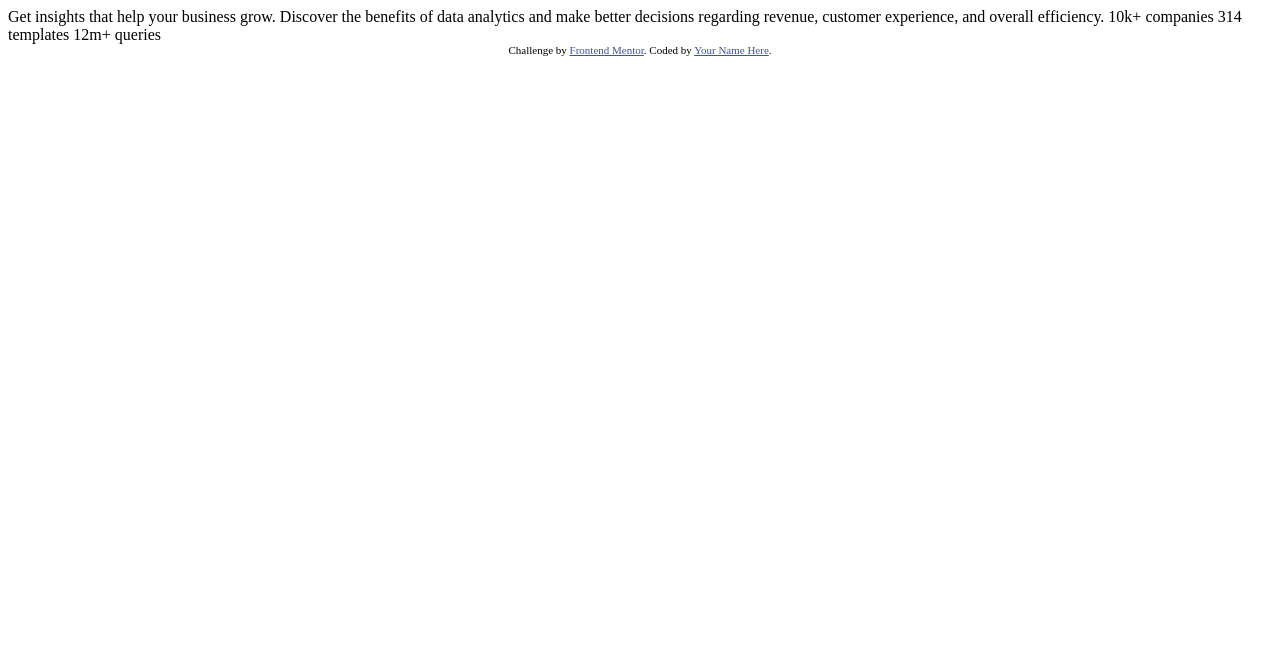
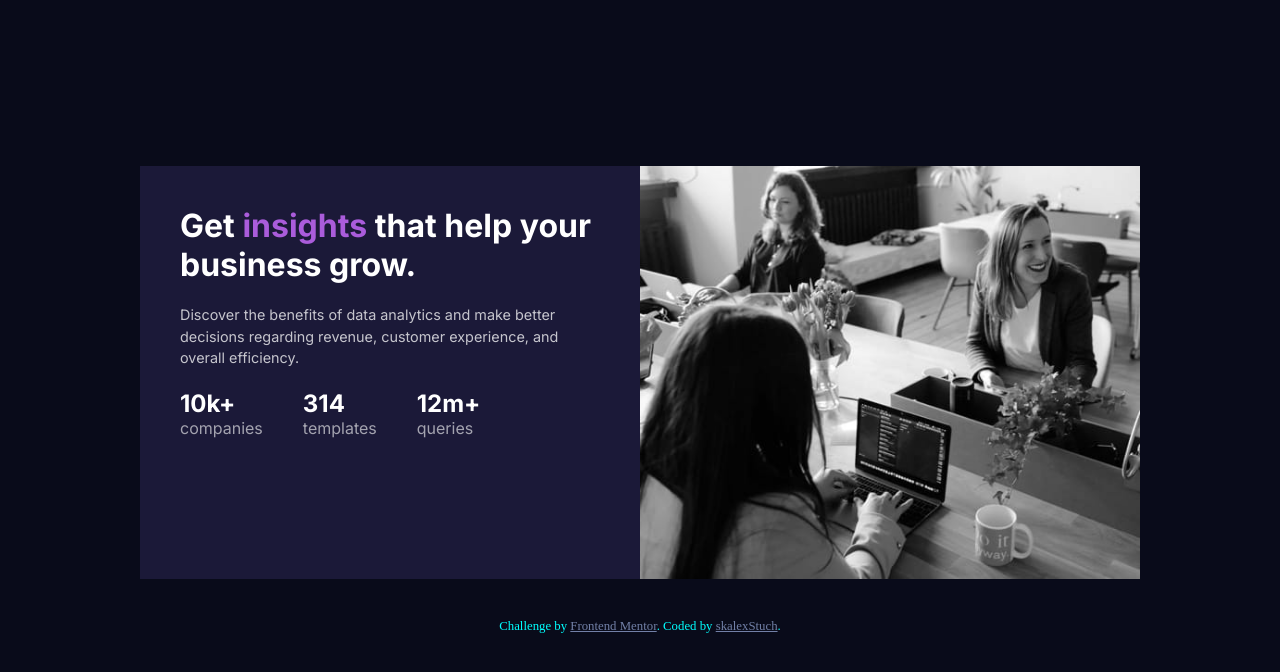
Before and after one commit to mussino/statsPreviewCard, a plain HTML site: page index.html in a window 1280 px wide. Drawn offline with Linux system fonts and the light colour scheme.

Commit message:
finished desktop view

```diff
--- a/index.html
+++ b/index.html
@@ -2,32 +2,48 @@
 <html lang="en">
 <head>
   <meta charset="UTF-8">
-  <meta name="viewport" content="width=device-width, initial-scale=1.0"> <!-- displays site properly based on user's device -->
+  <meta name="viewport" content="width=device-width, initial-scale=1.0">
 
   <link rel="icon" type="image/png" sizes="32x32" href="./images/favicon-32x32.png">
-
+  <link rel="stylesheet" href="./style.css">
+  <link rel="stylesheet" href="./media.css">
   <title>Frontend Mentor | Stats preview card component</title>
 
-  <!-- Feel free to remove these styles or customise in your own stylesheet 👍 -->
-  <style>
-    .attribution { font-size: 11px; text-align: center; }
-    .attribution a { color: hsl(228, 45%, 44%); }
-  </style>
 </head>
 <body>
+  <main>
+    <section class="center">
+      <h1>Get <span class="insights">insights</span> that help your business grow.</h1>
 
-  Get insights that help your business grow.
+      <p class="description">Discover the benefits of data analytics and make better decisions regarding revenue, customer
+      experience, and overall efficiency.</p>
 
-  Discover the benefits of data analytics and make better decisions regarding revenue, customer
-  experience, and overall efficiency.
 
-  10k+ companies
-  314 templates
-  12m+ queries
 
+      <div class="stats">
+        <div class="stats-left">
+          <h2>10k+</h2>
+          <p>companies</p>
+        </div>
+
+        <div class="stats-center">
+          <h2>314</h2>
+          <p>templates</p>
+        </div>
+
+        <div class="stats-right">
+          <h2>12m+</h2>
+          <p>queries</p>
+        </div>
+      </div>
+    </section>
+
+    <img class="image" src="./images/image-header-desktop.jpg" alt="">
+
+</main>
   <div class="attribution">
     Challenge by <a href="https://www.frontendmentor.io?ref=challenge" target="_blank">Frontend Mentor</a>.
-    Coded by <a href="#">Your Name Here</a>.
+    Coded by <a href="#">skalexStuch</a>.
   </div>
 </body>
 </html>
--- /dev/null
+++ b/style.css
@@ -0,0 +1,86 @@
+@import url('https://fonts.googleapis.com/css2?family=Inter:wght@400;700&family=Lexend+Deca&display=swap');
+
+/*
+font-family: 'Inter', sans-serif;
+font-family: 'Lexend Deca', sans-serif;
+*/
+
+* {
+    box-sizing: border-box;
+    margin: 0;
+    padding: 0;
+}
+body {
+    min-height: 100vh;
+    overflow: hidden;
+    display: flex;
+    flex-direction: column;
+    justify-content: center;
+    align-items: center;
+    background-color: hsl(233, 47%, 7%);
+}
+main {
+    max-width: 1000px;
+    min-height: 400px;
+    background-color: hsl(244, 38%, 16%);
+    display: flex;
+    margin-bottom: 40px;
+}
+.center {
+    width: 50%;
+    display: flex;
+    flex-direction: column;
+    align-items:flex-start;
+    gap: 20px;
+}
+.center h1 {
+    font-size: 2rem;
+    color: hsl(0, 0%, 100%);
+    font-family: 'Inter', sans-serif;
+    padding: 40px 40px 0 40px;
+
+}
+.center .insights {
+    color: hsl(277, 64%, 61%);
+}
+.center .description {
+    padding: 0 40px;
+    font-size: 0.9rem;
+    line-height: 1.5;
+    font-family: 'Inter', sans-serif;
+    color: hsla(0, 0%, 100%, 0.75);
+}
+.stats {
+    display: flex;
+    justify-content: center;
+    align-items: center;
+    padding: 0 40px 40px 40px;
+    gap: 40px;
+}
+.stats h2 {
+    color: hsl(0, 0%, 100%);
+    font-family: 'Inter', sans-serif;
+}
+.stats p {
+    color: hsla(0, 0%, 100%, 0.6);
+    font-family: 'Inter', sans-serif;
+}
+.image {
+    width: 50%;
+}
+.attribution {
+    font-size: .8rem;
+    color: aqua;
+}
+.attribution a {
+    color: hsl(224, 23%, 55%);
+}
+.attribution .author {
+    font-style: italic;
+
+    &:hover {
+        color: orange;
+        cursor: pointer;
+        transition: .5s ease;
+    }
+}
```
Also changed, not shown: media.css (added).
